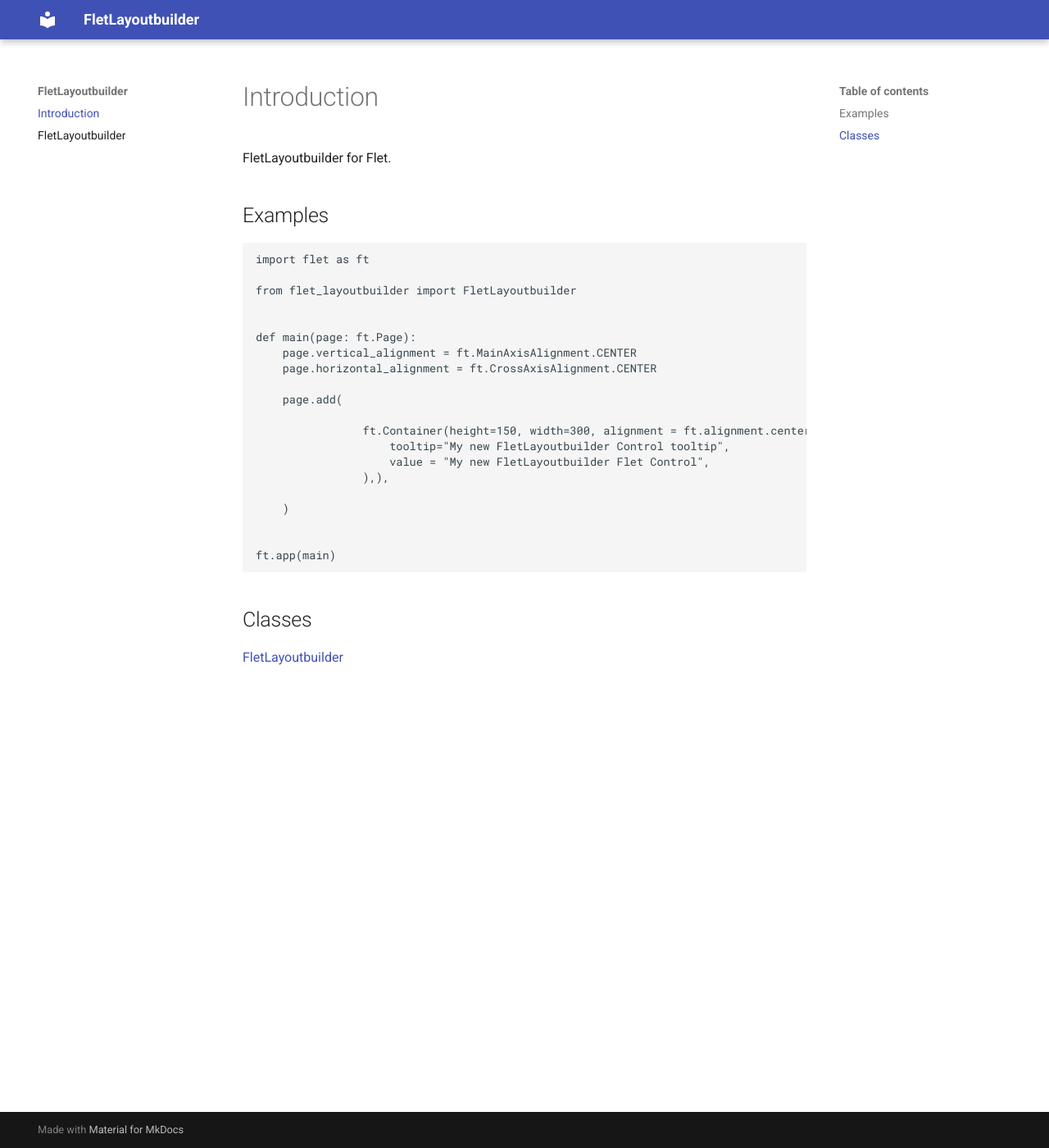
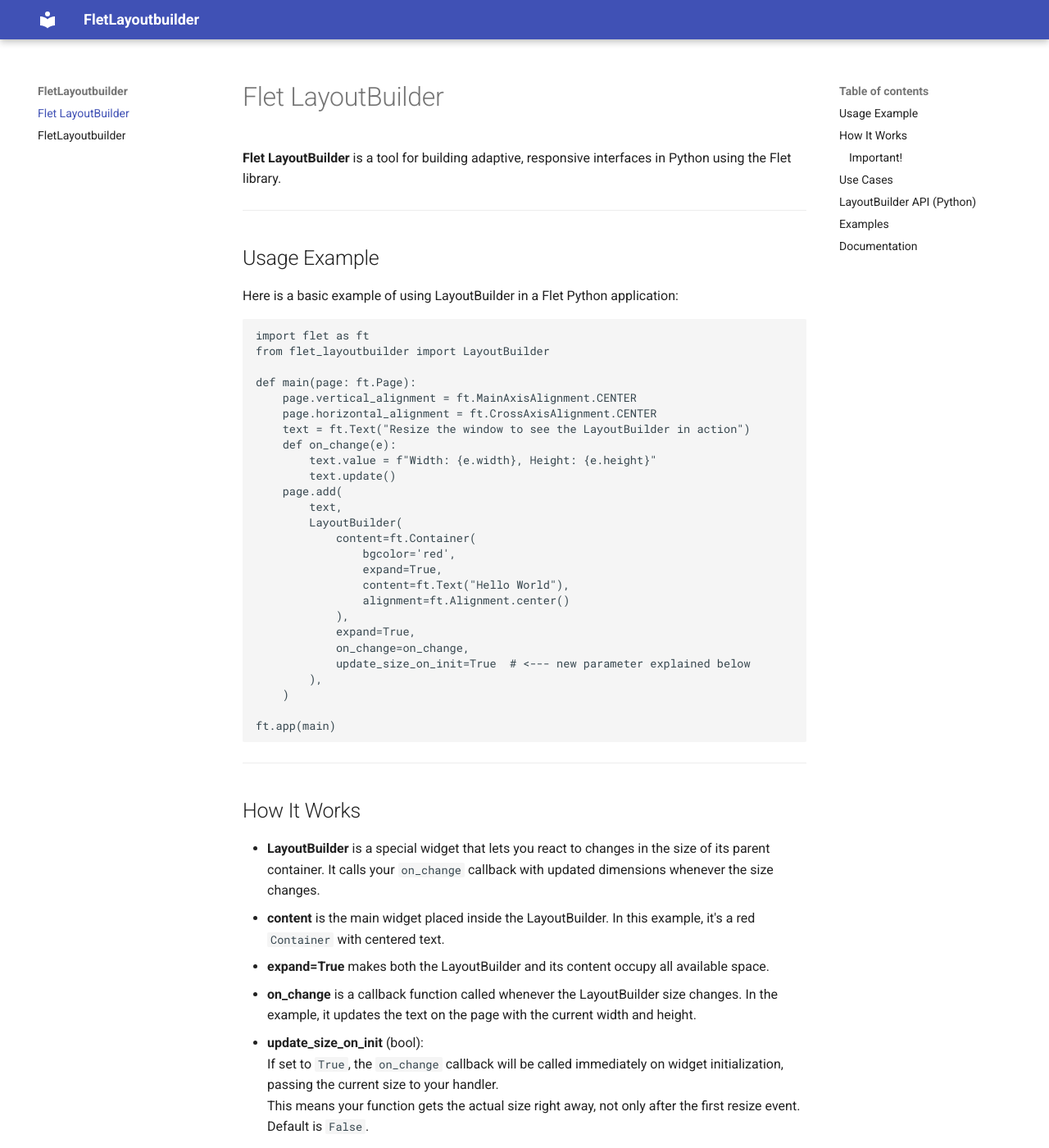
Before and after one commit to Wanna-Pizza/flet_layoutbuilder, an MkDocs documentation site: the page built from docs/index.md, in a window 1280 px wide and 1400 px high. Shown: the whole window at 82% size. Built offline with MkDocs 1.6.1 and Material for MkDocs 9.7.7, drawn with Linux system fonts in a browser that asks for light colours; some of the changed text lies outside the part shown.

Commit message:
Update index.md

````diff
--- a/docs/index.md
+++ b/docs/index.md
@@ -1,32 +1,105 @@
-# Introduction
+# Flet LayoutBuilder
 
-FletLayoutbuilder for Flet.
+**Flet LayoutBuilder** is a tool for building adaptive, responsive interfaces in Python using the Flet library.
 
-## Examples
+---
 
-```
+## Usage Example
+
+Here is a basic example of using LayoutBuilder in a Flet Python application:
+
+```python
 import flet as ft
-
-from flet_layoutbuilder import FletLayoutbuilder
-
+from flet_layoutbuilder import LayoutBuilder
 
 def main(page: ft.Page):
     page.vertical_alignment = ft.MainAxisAlignment.CENTER
     page.horizontal_alignment = ft.CrossAxisAlignment.CENTER
-
+    text = ft.Text("Resize the window to see the LayoutBuilder in action")
+    def on_change(e):
+        text.value = f"Width: {e.width}, Height: {e.height}"
+        text.update()
     page.add(
-
-                ft.Container(height=150, width=300, alignment = ft.alignment.center, bgcolor=ft.Colors.PURPLE_200, content=FletLayoutbuilder(
-                    tooltip="My new FletLayoutbuilder Control tooltip",
-                    value = "My new FletLayoutbuilder Flet Control",
-                ),),
-
+        text,
+        LayoutBuilder(
+            content=ft.Container(
+                bgcolor='red',
+                expand=True,
+                content=ft.Text("Hello World"),
+                alignment=ft.Alignment.center()
+            ),
+            expand=True,
+            on_change=on_change,
+            update_size_on_init=True  # <--- new parameter explained below
+        ),
     )
-
 
 ft.app(main)
 ```
 
-## Classes
+---
 
-[FletLayoutbuilder](FletLayoutbuilder.md)
+## How It Works
+
+- **LayoutBuilder** is a special widget that lets you react to changes in the size of its parent container. It calls your `on_change` callback with updated dimensions whenever the size changes.
+- **content** is the main widget placed inside the LayoutBuilder. In this example, it's a red `Container` with centered text.
+- **expand=True** makes both the LayoutBuilder and its content occupy all available space.
+- **on_change** is a callback function called whenever the LayoutBuilder size changes. In the example, it updates the text on the page with the current width and height.
+- **update_size_on_init** (bool):
+  If set to `True`, the `on_change` callback will be called immediately on widget initialization, passing the current size to your handler.
+  This means your function gets the actual size right away, not only after the first resize event.
+  Default is `False`.
+
+### Important!
+
+> **LayoutBuilder works only with widgets that support the `expand` parameter.**
+> When specifying `content`, you must use widgets that have the `expand` property (such as `Container`, `Row`, `Column`, etc., with `expand=True`).
+> This is required for LayoutBuilder to properly manage their size and provide responsive behavior.
+
+---
+
+## Use Cases
+
+- **Responsiveness:** Build interfaces that adapt to the screen size.
+- **Interactivity:** Dynamically change content or behavior when the widget is resized.
+- **Immediate size awareness:** With `update_size_on_init=True`, your handler gets the actual size even before any manual resizing.
+- **Convenience:** No need to manually track sizes—LayoutBuilder automatically calls your handler when needed.
+
+---
+
+## LayoutBuilder API (Python)
+
+```python
+LayoutBuilder(
+    content: ft.Control,           # Widget that MUST support 'expand'
+    expand: bool = False,          # Occupy all available space if True
+    on_change: Callable = None,    # Callback receiving new sizes
+    update_size_on_init: bool = False, # If True, call on_change at init with current size
+    # other parameters...
+)
+```
+
+- `content` — The main widget inside LayoutBuilder. MUST support the `expand` parameter.
+- `expand` — If True, LayoutBuilder takes all available space.
+- `on_change(e)` — Callback called with an object containing `width` and `height` whenever the size changes.
+- `update_size_on_init` — If True, calls `on_change` immediately after widget is created, passing the initial size.
+
+---
+
+## Examples
+
+- Build adaptive panels that rearrange depending on width.
+- Implement different layouts for mobile and desktop screens.
+- Dynamically show or hide UI elements based on available space.
+
+---
+
+## Documentation
+
+- See the `/examples` folder for more usage examples.
+- Up-to-date docs and examples are available on GitHub Pages:
+  https://wanna-pizza.github.io/flet_layoutbuilder/
+
+---
+
+**Flet LayoutBuilder** — the simple way to add adaptivity to your Python Flet apps!
````
